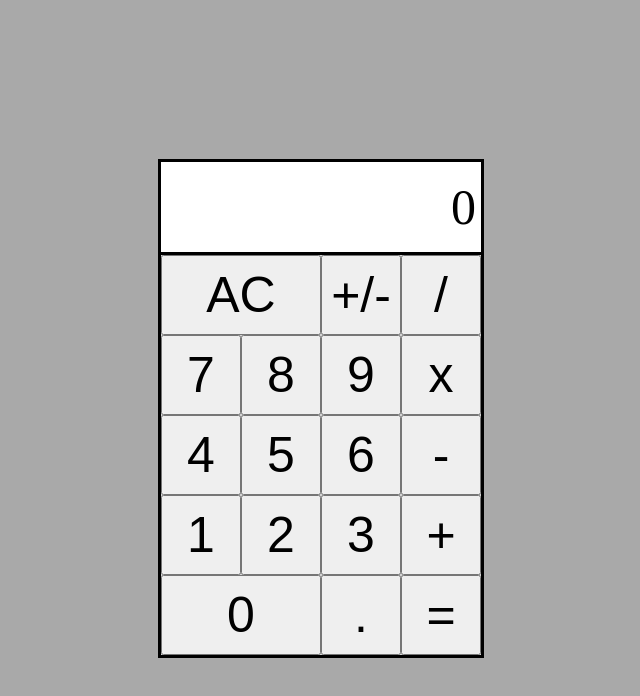
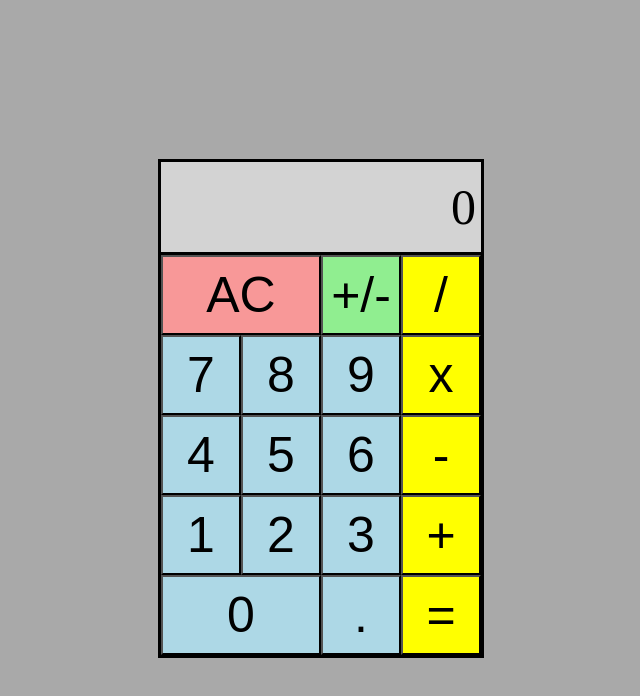
Before and after one commit to Qwarkeh/js-calculator, a plain HTML site: page index.html in a window 1280 px wide. Shown: the whole page, without its empty margins (319-959 px from the left). Drawn offline with Linux system fonts and the light colour scheme.

Commit message:
deleted numerous console.log's and added color to UI

```diff
--- a/index.html
+++ b/index.html
@@ -43,7 +43,7 @@
                         <button id="*" class="button operation">x</button>
                         <button id="-" class="button operation">-</button>
                         <button id="+" class="button operation">+</button>
-                        <button id="=" class="button equals">=</button>
+                        <button id="equal" class="button equals">=</button>
                     </div>
                 </div>
             </div>
--- a/script.js
+++ b/script.js
@@ -13,12 +13,7 @@ let chainingTrigger = false;
 //FUNCTIONS
 function operate (userInput, operationInput, temp) {
     let numOne = parseFloat(temp.join(''));
-    console.log(numOne);
-
     let numTwo = parseFloat(userInput.join(''));
-    console.log(numTwo);
-
-    console.log(operationInput);
 
     if (operationInput === '+') {
         add(numOne, numTwo);
@@ -35,7 +30,6 @@ function operate (userInput, operationInput, temp) {
 
 function decimalCheck(answer) {
     if (answer.toString().includes('.')){
-        console.log('has a decimal.')
         updateDisplayText(answer.toFixed(3));
     } else updateDisplayText(answer);
 
@@ -61,9 +55,8 @@ function multiply(numOne, numTwo) {
 
 function divide (numOne, numTwo) {
     if (numTwo === 0) {
-        console.log('ERR: DIV BY 0');
         resetValues();
-        updateDisplayText('ERR: DIV BY 0');
+        updateDisplayText('NO.');
     } else {
         let answer = numOne / numTwo;
         decimalCheck(answer);
@@ -123,27 +116,22 @@ operationButtons.forEach(operation => operation.addEventListener('click', () =>
             operationInput= operationId;
 
             temp = userInput;
-
-            //console.log('line 123 triggering')
             userInput = [0];
 
             chainingTrigger = true;
         } else {
-            //EQUALS
             const equalsId = equalButton.id;
             console.log(equalsId);
             operate(userInput, operationInput, temp);
             screenTrigger = true;
             equalsTrigger = true;
 
-            //END EQUALS
             const operationId = operation.id;
             console.log(operationId);
             operationInput= operationId;
 
 
             temp = userInput;
-            //console.log('line 142 triggering');
             userInput = [0];
         }
     }
@@ -213,11 +201,7 @@ negativeToggleButton.addEventListener('click', () => {
         userInput[0] = positiveNumber;
         updateDisplayText(userInput);
 
-
     } else if(userInput[0] === '-'){
-        console.log('Line 204 userInput: ' + userInput)
-        console.log('Line 205 temp: ') + temp;
-
         if (userInput[1] === '.') {
             userInput.shift('-');
             userInput.unshift('0');
@@ -233,9 +217,6 @@ negativeToggleButton.addEventListener('click', () => {
     }
 
     else{
-       // console.log('Line 209 userInput: ' + userInput)
-       // console.log('Line 210 temp: ') + temp;
-
         userInput.unshift('-')
         updateDisplayText(userInput.join(''));
     }
--- a/styles.css
+++ b/styles.css
@@ -20,7 +20,7 @@ body {
 
 .screen {
     border-bottom: solid;
-    background-color: white;
+    background-color: lightgrey;
     display: flex;
     justify-content: end;
     align-items: center;
@@ -31,7 +31,7 @@ body {
 
 .keys {
     display: flex;
-    background-color: lightgray;
+    background-color: gray;
 }
 
 .inner-column {
@@ -51,8 +51,12 @@ body {
     flex-direction: column;
 }
 
-.zero,
+.zero {
+    width: 160px;
+}
+
 #AC {
+    background-color: rgb(248, 152, 152);
     width: 160px;
 }
 
@@ -60,3 +64,17 @@ body {
     height: 80px;
     width: 80px;
 }
+
+.number,
+#d {
+    background-color: lightblue;
+}
+
+.operation,
+#equal {
+    background-color: yellow;
+}
+
+#negative {
+    background-color: lightgreen;
+}
```
Also changed, not shown: 1 other file.
